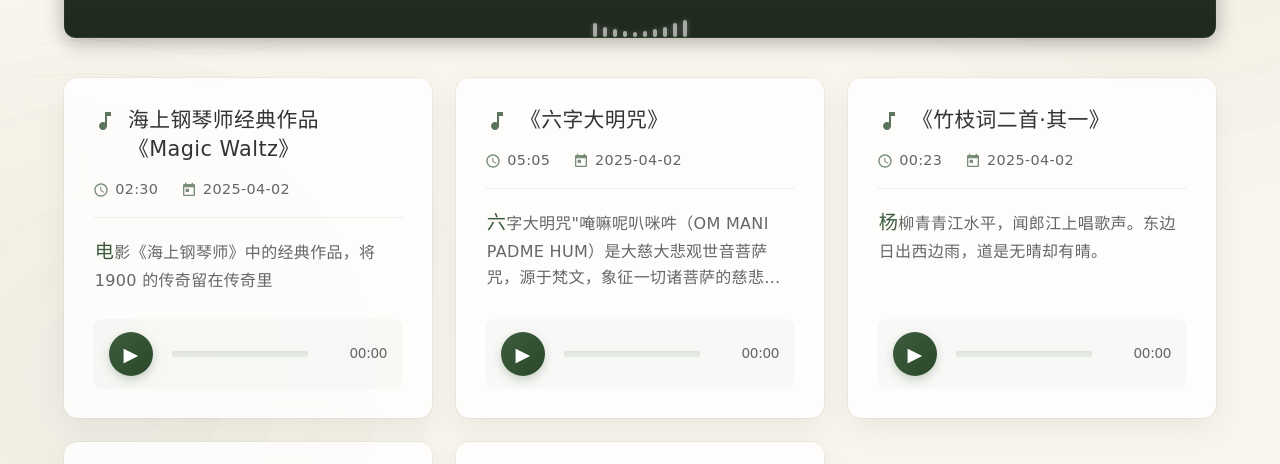
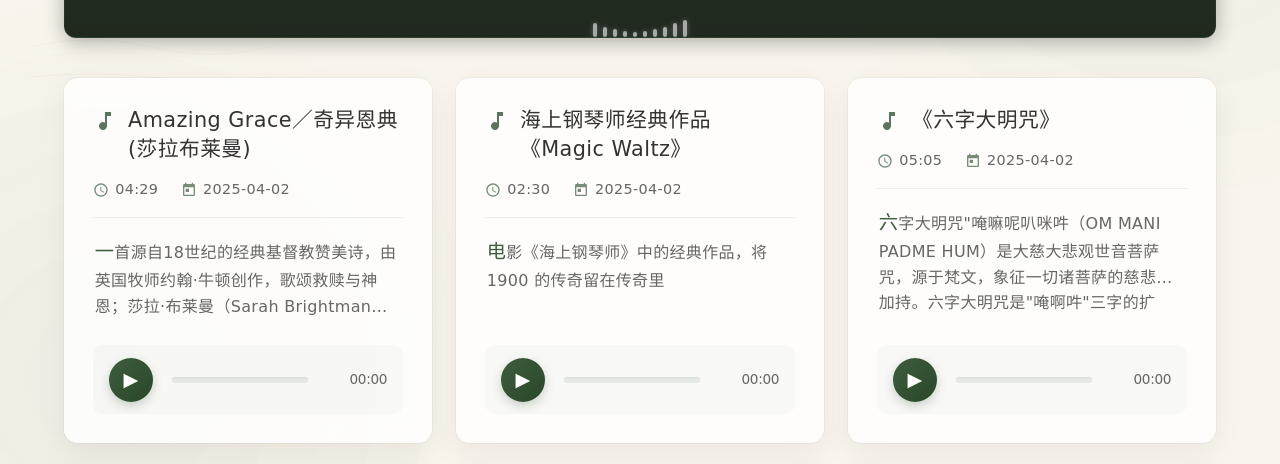
Before and after one commit to yinchuanbo/card-skill, a website: page public/audio-list.html in a window 1280 px wide. Shown: the part 263-727 px from the top of the page. Drawn offline with Linux system fonts and the light colour scheme; a web font is replaced by a local one.

Commit message:
upd: 新增

```diff
--- a/public/audio-list.html
+++ b/public/audio-list.html
@@ -1792,6 +1792,14 @@
           description: `电影《海上钢琴师》中的经典作品，将 1900 的传奇留在传奇里`,
           audioUrl: "audio/haishanggangqinshi.mp3", // 占位符URL
         },
+        {
+          id: 6,
+          title: "Amazing Grace／奇异恩典(莎拉布莱曼)",
+          duration: "04:29",
+          date: "2025-04-02",
+          description: `一首源自18世纪的经典基督教赞美诗，由英国牧师约翰·牛顿创作，歌颂救赎与神恩；莎拉·布莱曼（Sarah Brightman）的空灵嗓音赋予这首圣歌跨越信仰的永恒之美，成为她跨界音乐的代表演绎之一。`,
+          audioUrl: "audio/qiyiendian.mp3", // 占位符URL
+        },
       ];
 
       audioData = audioData.reverse();
```
Also changed, not shown: 1 other file.
